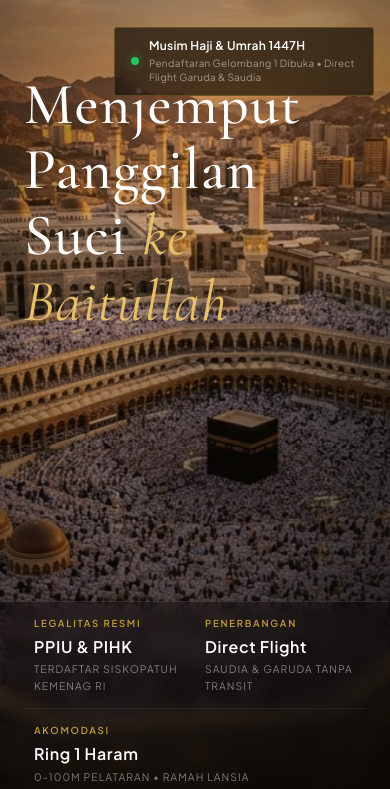
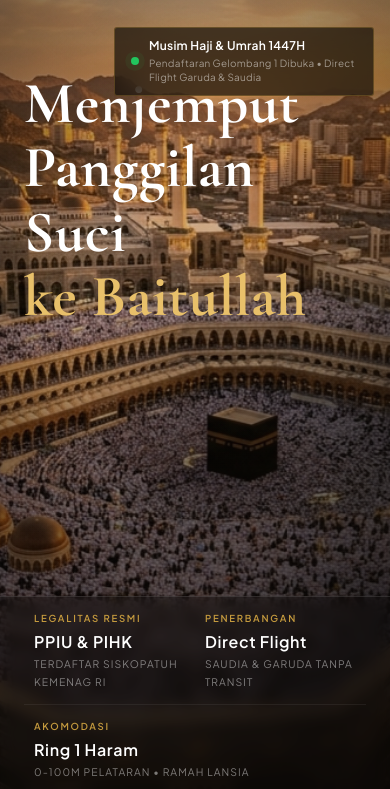
Before and after one commit to inginjadipakar/Demo-website-travel-umrah-dan-haji, a plain HTML site: page index.html in a window 390 px wide. Shown: the part 55-844 px from the top of the page. Drawn offline with nearby package versions, Linux system fonts and the light colour scheme; a script that the page names is missing.

Commit message:
fix: hero headline bold, tidak italic, hero__content max-width 65% agar badge tidak tertimpa teks

```diff
--- a/style.css
+++ b/style.css
@@ -419,6 +419,7 @@ body:hover .cursor-dot { opacity: 1; }
   justify-content: flex-end;
   min-height: 72vh;
   padding-bottom: clamp(24px, 4vw, 48px);
+  max-width: 65%;
 }
 .hero__eyebrow {
   font-size: 0.7rem;
@@ -433,21 +434,20 @@ body:hover .cursor-dot { opacity: 1; }
 .hero__headline {
   font-family: var(--f-serif);
   font-size: clamp(38px, 6vw, 80px);
-  font-weight: 500;
-  line-height: 1.12;
-  letter-spacing: 0.02em;
+  font-weight: 700;
+  line-height: 1.1;
+  letter-spacing: 0.01em;
   color: #fff;
   display: block;
   margin-bottom: 22px;
-  max-width: 860px;
 }
 .hero__hl-block {
-  display: inline;
+  display: block;
 }
 .hero__hl-block--gold {
   color: var(--c-gold-lt);
-  font-style: italic;
-  font-weight: 400;
+  font-style: normal;
+  font-weight: 700;
 }
 .hero__sub {
   font-family: var(--f-body);
@@ -2417,8 +2417,11 @@ body:hover .cursor-dot { opacity: 1; }
   .hero {
     min-height: 100svh;
   }
+  .hero__content {
+    max-width: 100%;
+  }
   .hero__headline {
-    font-size: clamp(52px, 14vw, 76px);
+    font-size: clamp(36px, 11vw, 64px);
   }
   .hero__footer {
     flex-wrap: wrap;
```
